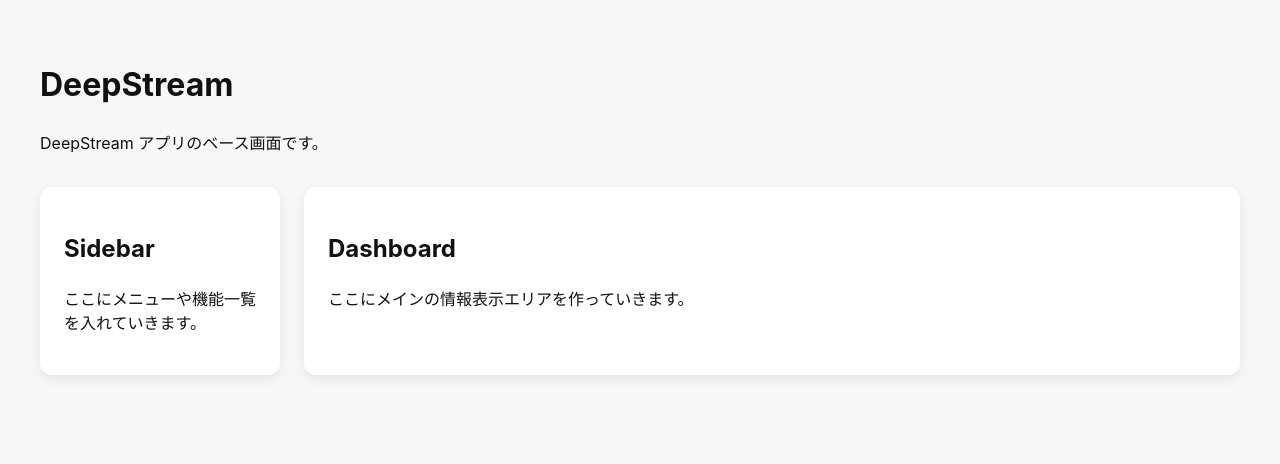
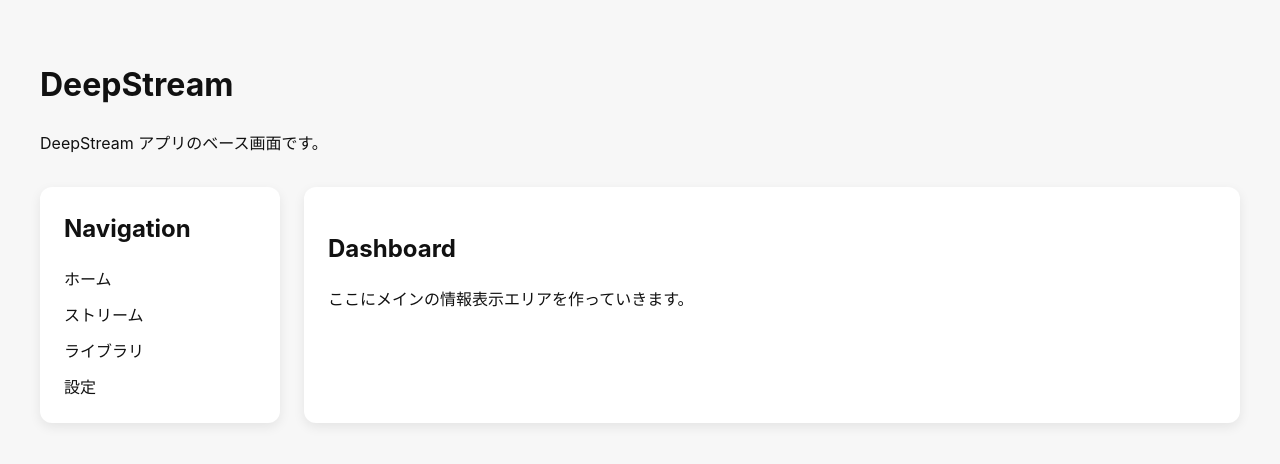
Before and after one commit to wwm001/deepstream, a React (Vite) app: page / in a window 1280 px wide. Shown: the top 464 px of the page. Built offline with nearby package versions, Linux system fonts and the light colour scheme.

Commit message:
Update sidebar navigation

```diff
--- a/src/components/Sidebar.tsx
+++ b/src/components/Sidebar.tsx
@@ -1,8 +1,24 @@
 function Sidebar() {
   return (
     <aside>
-      <h2>Sidebar</h2>
-      <p>ここにメニューや機能一覧を入れていきます。</p>
+      <h2 style={{ marginTop: 0 }}>Navigation</h2>
+
+      <nav>
+        <ul
+          style={{
+            listStyle: "none",
+            padding: 0,
+            margin: 0,
+            display: "grid",
+            gap: "12px",
+          }}
+        >
+          <li>ホーム</li>
+          <li>ストリーム</li>
+          <li>ライブラリ</li>
+          <li>設定</li>
+        </ul>
+      </nav>
     </aside>
   );
 }
```
